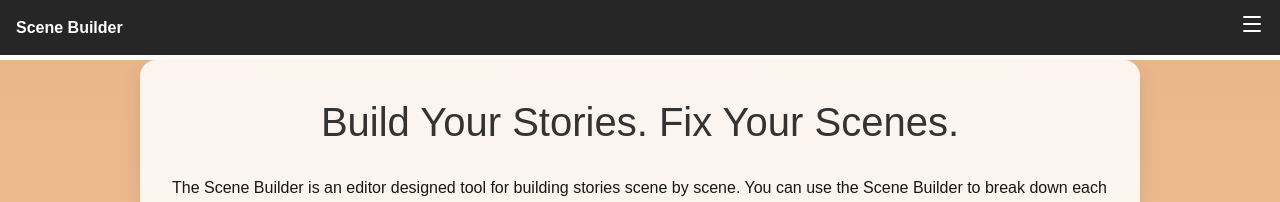
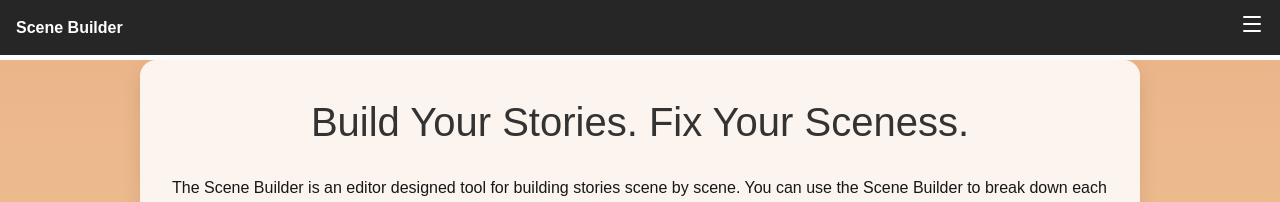
Before and after one commit to aignerloren/scene-builder-v1, a Next.js app: page / in a window 1280 px wide. Shown: the top 202 px of the page. Built offline with nearby package versions, Linux system fonts and the light colour scheme; no server answers.

Commit message:
Update page.tsx
Testing how to do updates

```diff
--- a/app/page.tsx
+++ b/app/page.tsx
@@ -67,7 +67,7 @@ export default function AboutPage() {
         }}
       >
         <h1 style={{ textAlign: "center", color: "#333", fontSize: "2.5rem" }}>
-          Build Your Stories. Fix Your Scenes.
+          Build Your Stories. Fix Your Sceness.
         </h1>
 
         <br></br>
```
